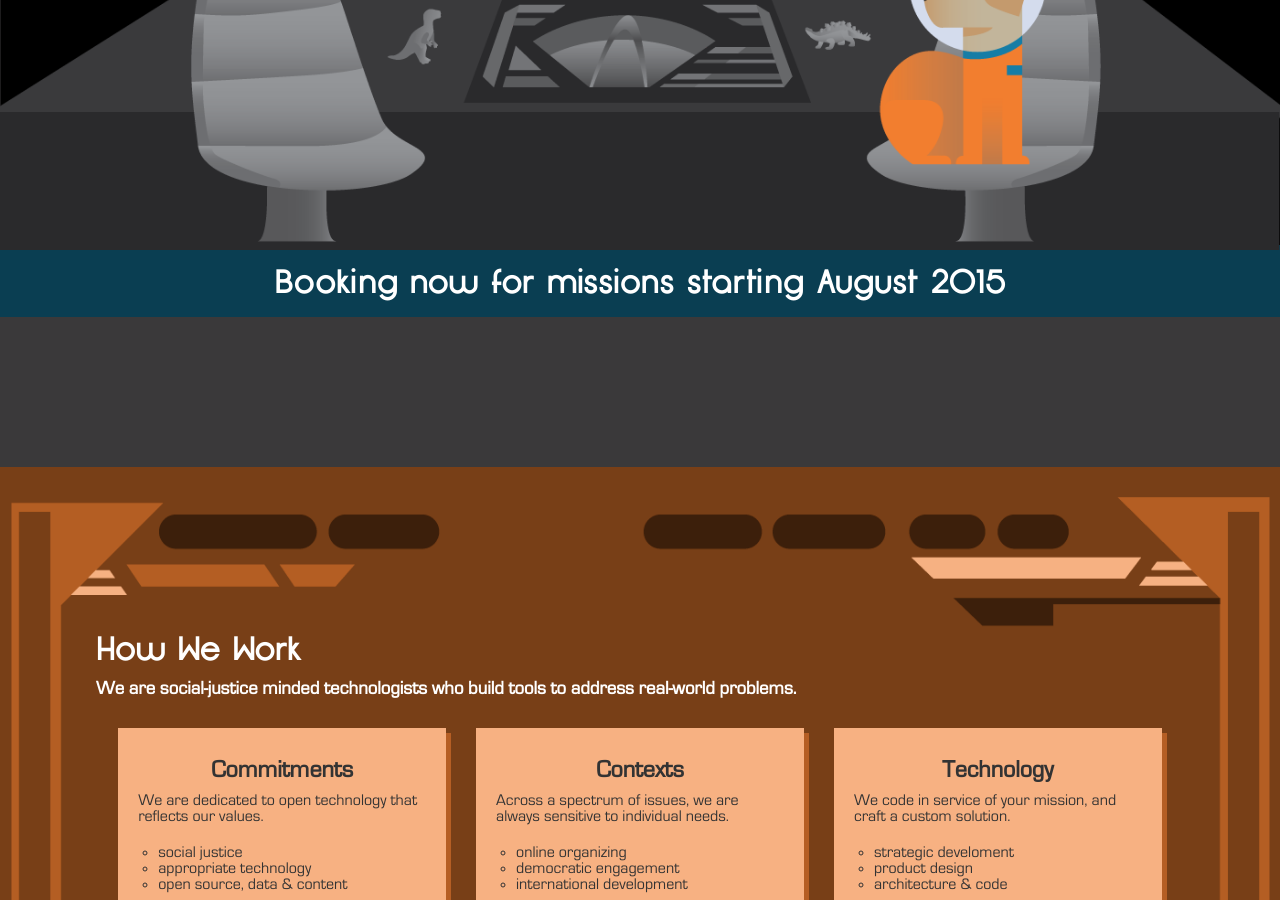
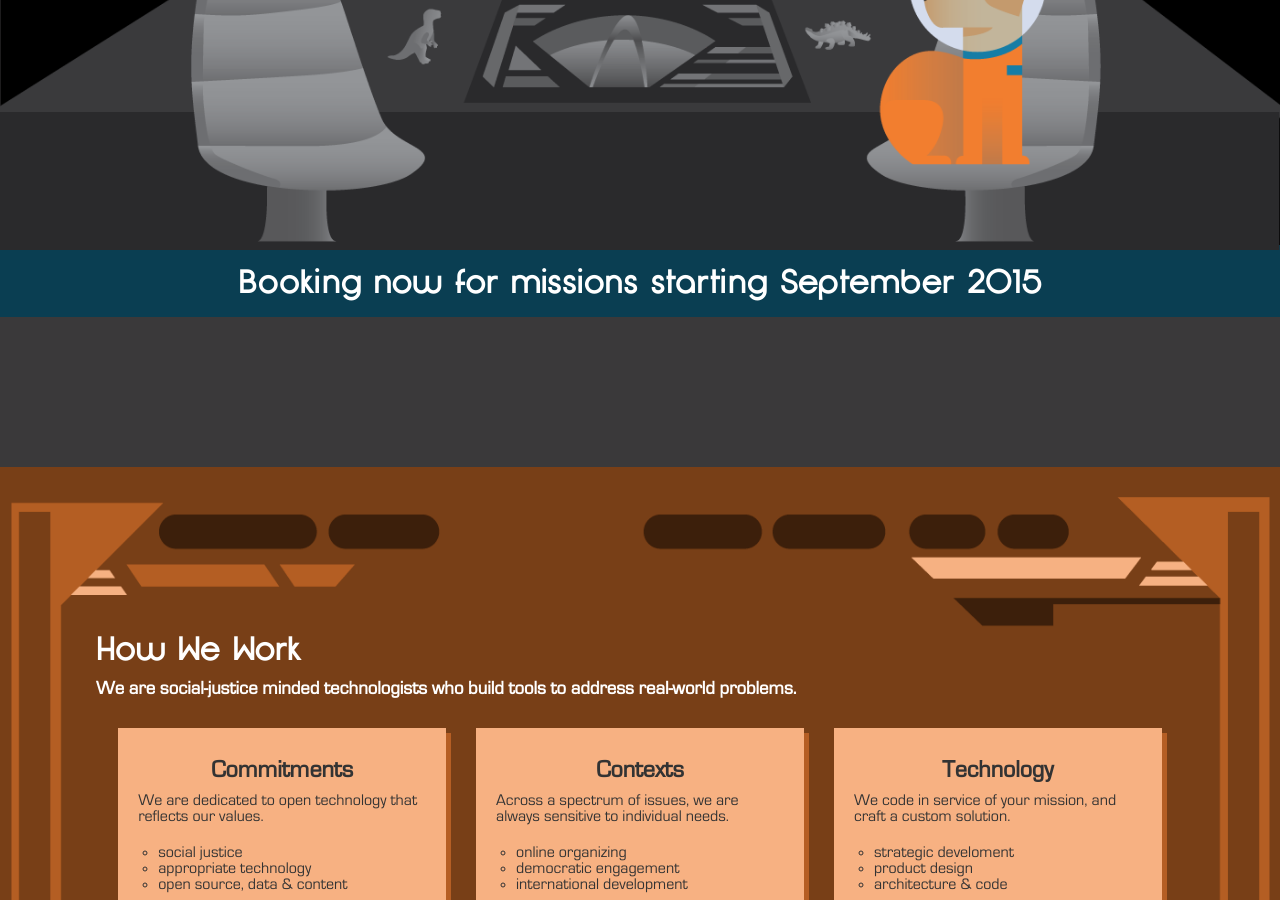
Before and after one commit to spacedogXYZ/spacedogXYZ, a Jekyll site: the page built from index.html, in a window 1280 px wide and 900 px high, scrolled down 578 px. Built offline with Jekyll 4.4.1, drawn with Linux system fonts in a browser that asks for light colours; nearby versions of some CDN libraries; comment, search, counter and statistics services are not loaded.

Commit message:
schedule update

```diff
--- a/_data/schedule.yml
+++ b/_data/schedule.yml
@@ -1,2 +1,2 @@
-- headline: Booking now for missions starting August 2015
-  date: 2015-07-01
+- headline: Booking now for missions starting September 2015
+  date: 2015-09-01
```
